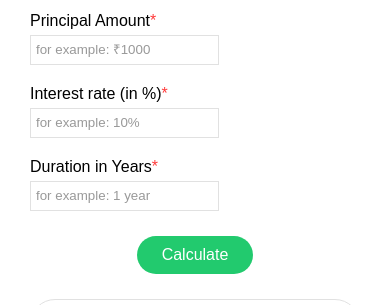
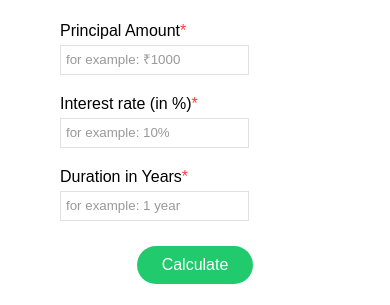
Before and after one commit to shunoguri12/file, a plain HTML site: page index.html in a window 390 px wide. Shown: the part 323-628 px from the top of the page. Drawn offline with Linux system fonts and the light colour scheme.

Commit message:
Update index.html

```diff
--- a/index.html
+++ b/index.html
@@ -136,10 +136,10 @@ body {
   margin-right: 10px; /* Adjust as needed */
 }
 
-@media (max-width: 600px) {
+@media (max-width: 100px) {
   .container {
     padding: 30px;
-    margin-bottom: 30px;
+    margin-bottom: 70px;
   }
 
   .menu-item {
```
